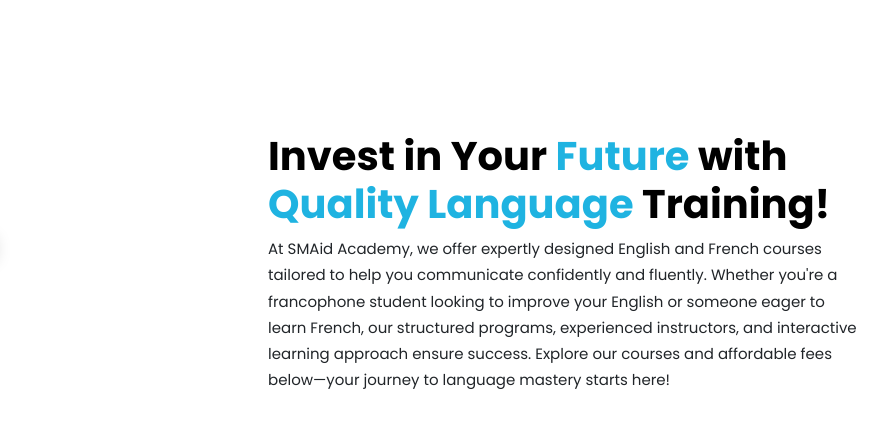
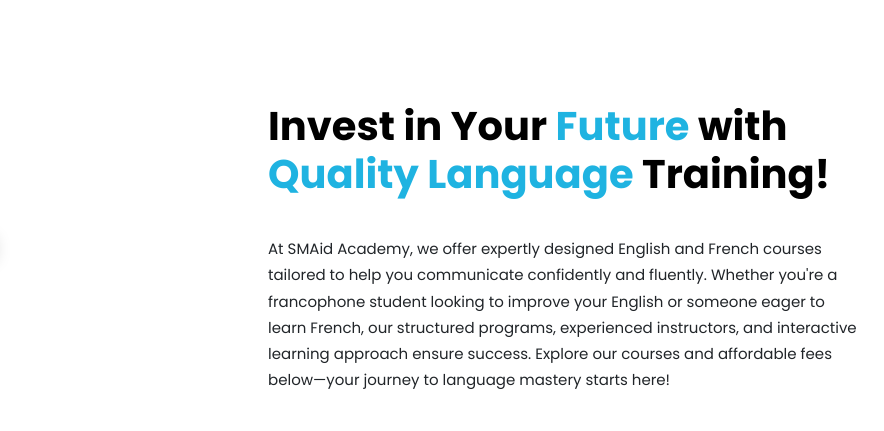
Before and after one commit to BabatundeJimoh/smaid, a website: page Courses and Fees.html in a window 1280 px wide. Shown: the part 718-1149 px from the top of the page, 396-1280 px from the left. Drawn offline with nearby package versions, Linux system fonts and the light colour scheme; a web font is replaced by a local one.

Commit message:
Css done

```diff
--- a/Courses and Fees.html
+++ b/Courses and Fees.html
@@ -161,11 +161,11 @@
 
               <!-- Text Section -->
               <div class="col-md-6 col-12 p-4 text-center text-md-start">
-                  <h1 class="fw-bold" style="padding-top: 60px;">
+                  <h1 class="fw-bold" style="padding-top: 30px;">
                       Invest in Your <span style="color: #1fb3e1;">Future</span> with
                       <span style="color: #1fb3e1;">Quality Language</span> Training!
                   </h1>
-                  <p>
+                  <p style="padding-top: 30px" >
                       At SMAid Academy, we offer expertly designed English and French courses tailored to help you communicate
                       confidently and fluently. Whether you're a francophone student looking to improve your English or someone
                       eager to learn French, our structured programs, experienced instructors, and interactive learning approach
```
